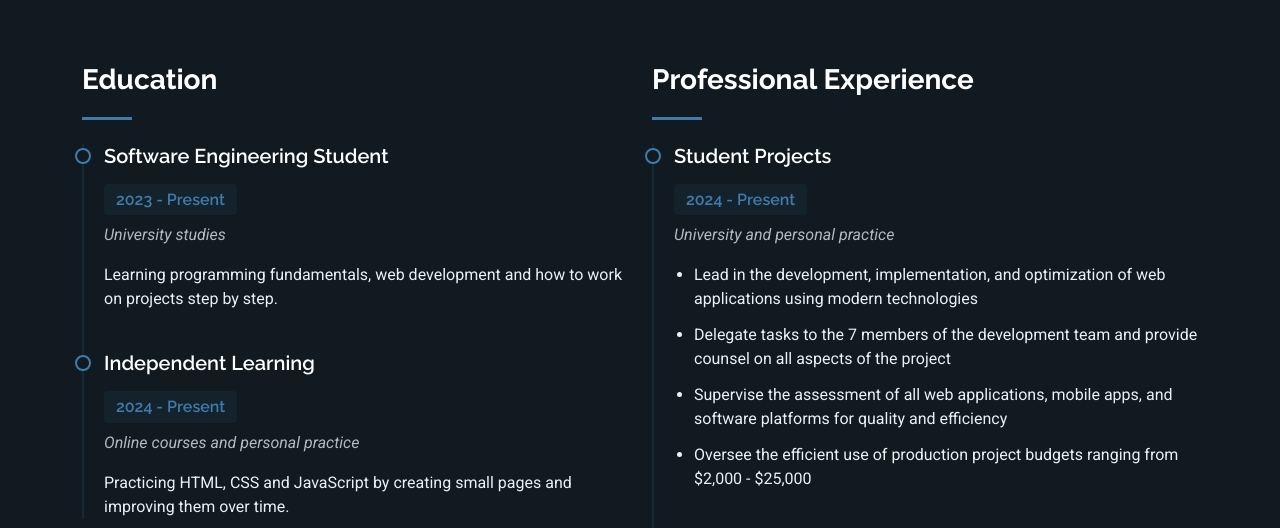
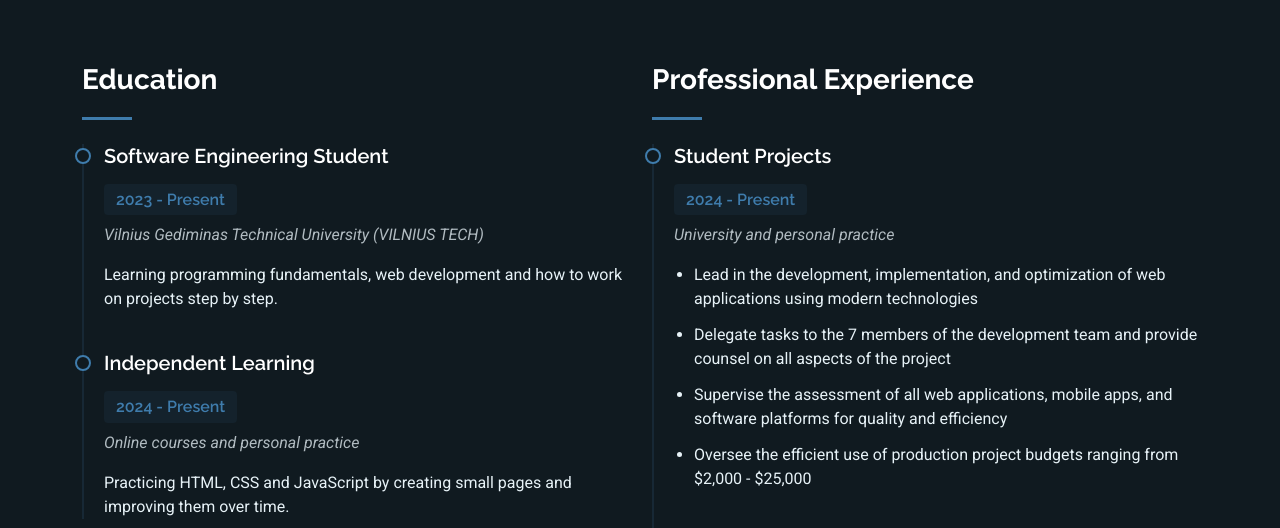
Before and after one commit to OlKud1/OleksandrKudlai123.github.io, a plain HTML site: page resume.html in a window 1280 px wide. Shown: the part 232-760 px from the top of the page. Drawn offline with Linux system fonts and the light colour scheme.

Commit message:
Update education institution
Co-authored-by: Copilot <223556219+Copilot@users.noreply.github.com>

```diff
--- a/resume.html
+++ b/resume.html
@@ -91,7 +91,7 @@
                 <article class="education-item">
                   <h4>Software Engineering Student</h4>
                   <h5>2023 - Present</h5>
-                  <p class="institution"><em>University studies</em></p>
+                  <p class="institution"><em>Vilnius Gediminas Technical University (VILNIUS TECH)</em></p>
                   <p>Learning programming fundamentals, web development and how to work on projects step by step.</p>
                 </article>
 
```
